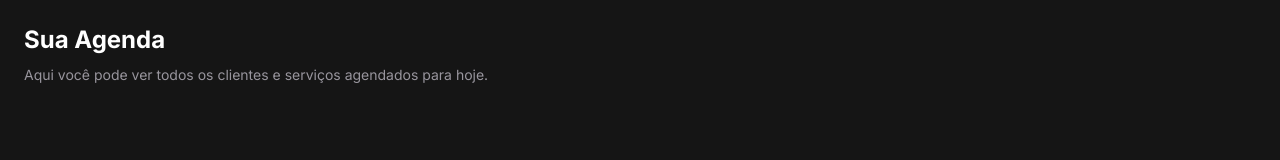
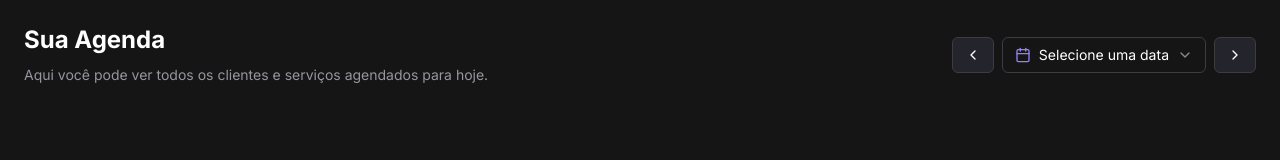
Before and after one commit to Kelwyn02/petshop, a Next.js app: page / in a window 1280 px wide. Shown: the top 160 px of the page. Built offline with nearby package versions, Linux system fonts and the light colour scheme; no server answers; the database is empty.

Commit message:
date-picker

```diff
--- a/src/app/actions.ts
+++ b/src/app/actions.ts
@@ -52,11 +52,10 @@ export async function CreateAppointment(data: AppointmentData) {
     revalidatePath('/');
   } catch (error) {
     console.log(error);
+    return {
+      error: 'Erro ao criar o agendamento. Tente novamente.',
+    };
   }
-
-  return {
-    error: 'Erro ao criar o agendamento. Tente novamente.',
-  };
 }
 
 export async function UpdateAppointment(id: string, data: AppointmentData) {
--- a/src/app/page.tsx
+++ b/src/app/page.tsx
@@ -1,11 +1,30 @@
 import { AppointmentForm } from '@/components/AppointmentForm';
+import { DatePicker } from '@/components/DatePicker';
 import { PeriodSection } from '@/components/PeriodSection';
 import { Button } from '@/components/ui/button';
 import { prisma } from '@/lib/prisma';
 import { groupAppointmentByPeriod } from '@/utils/appointment-utils';
+import { endOfDay, parseISO, startOfDay } from 'date-fns';
 
-export default async function Home() {
-  const appointments = await prisma.appointment.findMany();
+export default async function Home({
+  searchParams,
+}: {
+  searchParams: Promise<{ date?: string }>;
+}) {
+  const { date } = await searchParams;
+  const selectedDate = date ? parseISO(date) : new Date();
+
+  const appointments = await prisma.appointment.findMany({
+    where: {
+      scheduleAt: {
+        gte: startOfDay(selectedDate),
+        lte: endOfDay(selectedDate),
+      },
+    },
+    orderBy: {
+      scheduleAt: 'asc',
+    },
+  });
 
   const periods = groupAppointmentByPeriod(appointments);
 
@@ -20,7 +39,16 @@ export default async function Home() {
             Aqui você pode ver todos os clientes e serviços agendados para hoje.
           </p>
         </div>
+
+        <div className="hidden md:flex item-center gap-4">
+          <DatePicker />
+        </div>
       </div>
+
+      <div className="mt-3 mb-8 md:hidden">
+        <DatePicker />
+      </div>
+
       <div className="p-24 md:pb-0">
         {periods.map((period, index) => (
           <PeriodSection period={period} key={index} />
--- /dev/null
+++ b/src/components/DatePicker/index.tsx
@@ -0,0 +1,82 @@
+'use client';
+
+import { Calendar, ChevronDown, ChevronLeft, ChevronRight } from 'lucide-react';
+import { Button } from '../ui/button';
+import { Popover, PopoverTrigger } from '../ui/popover';
+import { usePathname, useSearchParams, useRouter } from 'next/navigation';
+import { useCallback, useEffect, useState } from 'react';
+import { addDays, format, isValid } from 'date-fns';
+import { ptBR } from 'date-fns/locale';
+
+export const DatePicker = () => {
+  const router = useRouter();
+  const pathname = usePathname();
+  const searchParams = useSearchParams();
+  const dateParam = searchParams.get('date');
+
+  const getInitialDate = useCallback(() => {
+    if (!dateParam) return;
+
+    const [year, month, day] = dateParam.split('-').map(Number);
+    const parsedDate = new Date(year, month - 1, day);
+
+    if (!isValid(parsedDate)) return new Date();
+
+    return parsedDate;
+  }, [dateParam]);
+
+  const [date, setDate] = useState<Date | undefined>(getInitialDate);
+  const [isPopoverOpen, setIsPopoverOpen] = useState(false);
+
+  const updateURLWithDate = (selectedDate: Date | undefined) => {
+    if (!selectedDate) return;
+
+    const newParams = new URLSearchParams(searchParams.toString());
+    newParams.set('date', format(selectedDate, 'yyyy-MM-dd'));
+    router.push(`${pathname}?${newParams.toString()}`);
+  };
+
+  const handleNavigateDay = (days: number) => {
+    const newDate = addDays(date || new Date(), days);
+    updateURLWithDate(newDate);
+  };
+
+  useEffect(() => {
+    const newDate = getInitialDate();
+
+    if (date?.getTime() !== newDate?.getTime()) {
+      setDate(newDate);
+    }
+  }, [date, getInitialDate]);
+
+  return (
+    <div className="flex items-center gap-2">
+      <Button variant="outline" onClick={() => handleNavigateDay(-1)}>
+        <ChevronLeft className="h-4 w-4" />
+      </Button>
+
+      <Popover open={isPopoverOpen} onOpenChange={setIsPopoverOpen}>
+        <PopoverTrigger asChild>
+          <Button
+            variant="outline"
+            className="w-min[180px] justify-between text-left font-normal bg-transparent border-border-primary text-content-primary hover:bg-background-tertiary hover:border-border-secondary hover:text-content-primary focus-visible:ring-offset-0 focus-visible:ring-1 focus-visible:ring-border-brand focus:border-border-brand focus-visible:border-border-brand"
+          >
+            <div className="flex items-center gap-2">
+              <Calendar className="h-4 w-4 text-content-brand" />
+              {date ? (
+                format(date, 'PPP', { locale: ptBR })
+              ) : (
+                <span>Selecione uma data</span>
+              )}
+            </div>
+            <ChevronDown className="h-4 w-4 opacity-50" />
+          </Button>
+        </PopoverTrigger>
+      </Popover>
+
+      <Button variant="outline" onClick={() => handleNavigateDay(1)}>
+        <ChevronRight className="h-4 w-4" />
+      </Button>
+    </div>
+  );
+};
```
